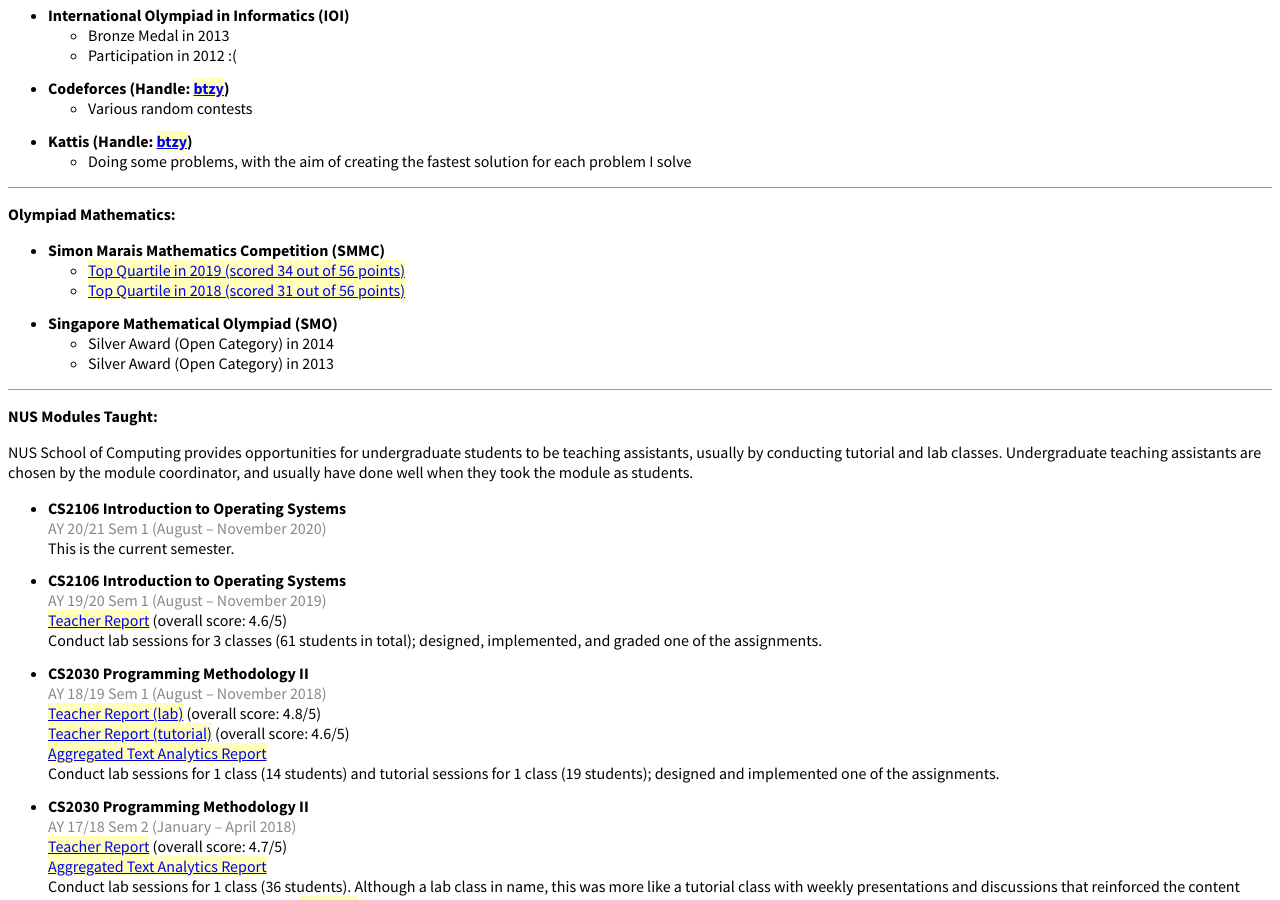
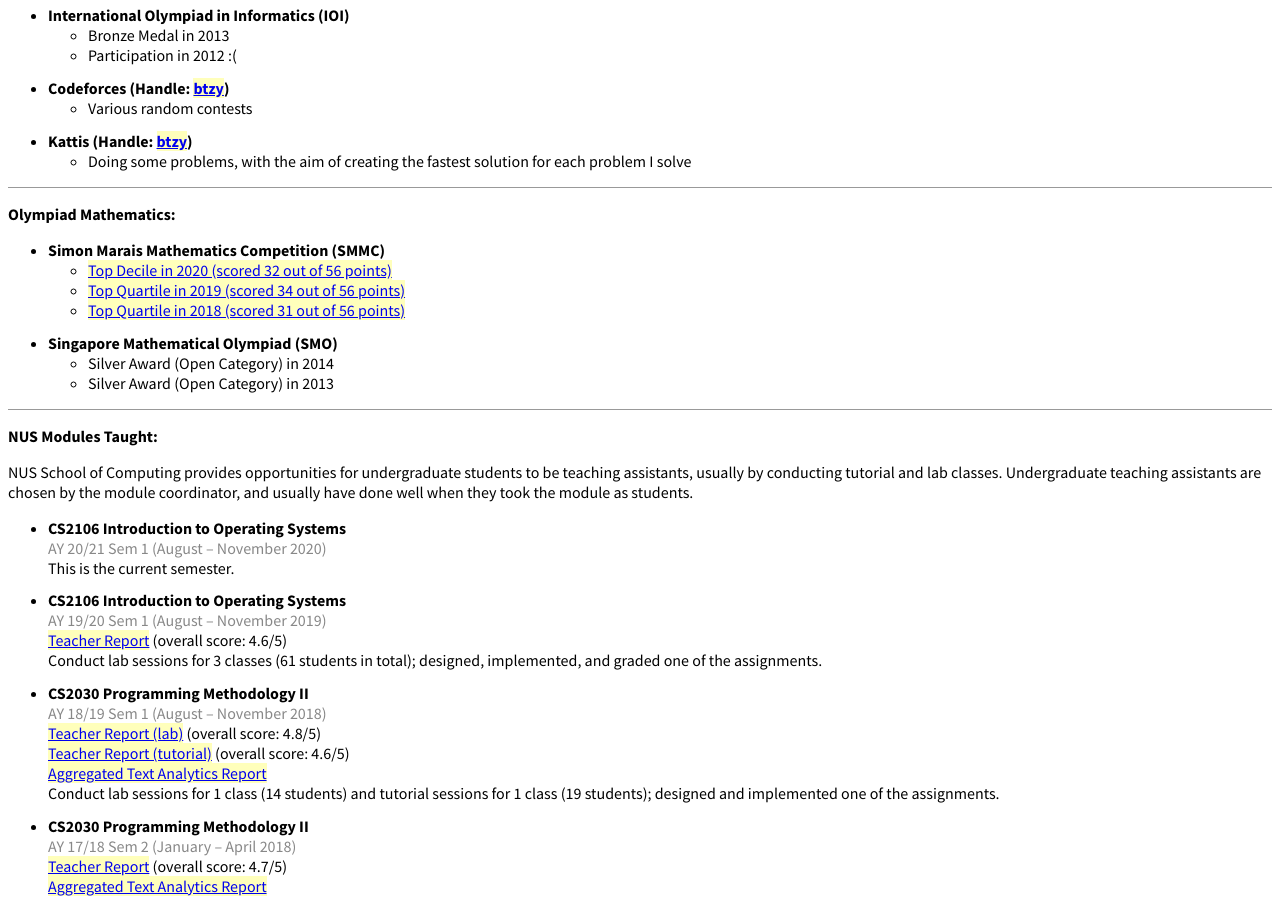
Before and after one commit to btzy/homepage, a Jekyll site: the page built from index.html, in a window 1280 px wide and 900 px high, scrolled down 2157 px. Built offline with Jekyll 4.4.1, drawn with Linux system fonts in a browser that asks for light colours.

Commit message:
Add SMMC 2020

```diff
--- a/index.html
+++ b/index.html
@@ -170,7 +170,8 @@
 <li>
 <div class="header">Simon Marais Mathematics Competition (SMMC)</div>
 <ul>
-<li><a href="https://www.simonmarais.org/20191.html">Top Quartile in 2019 (scored 34 out of 56 points)</a></li>
+<li><a href="https://www.simonmarais.org/20202.html">Top Decile in 2020 (scored 32 out of 56 points)</a></li>
+<li><a href="https://www.simonmarais.org/20192.html">Top Quartile in 2019 (scored 34 out of 56 points)</a></li>
 <li><a href="https://www.simonmarais.org/20183.html">Top Quartile in 2018 (scored 31 out of 56 points)</a></li>
 </ul>
 </li>
```
